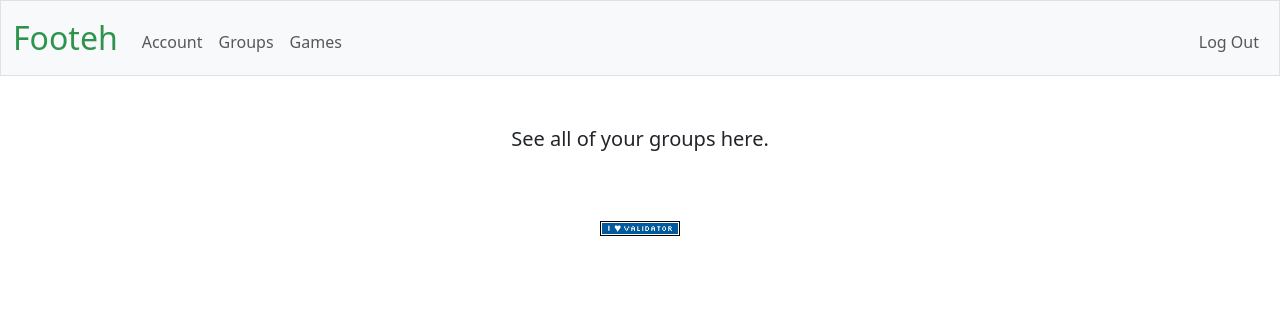
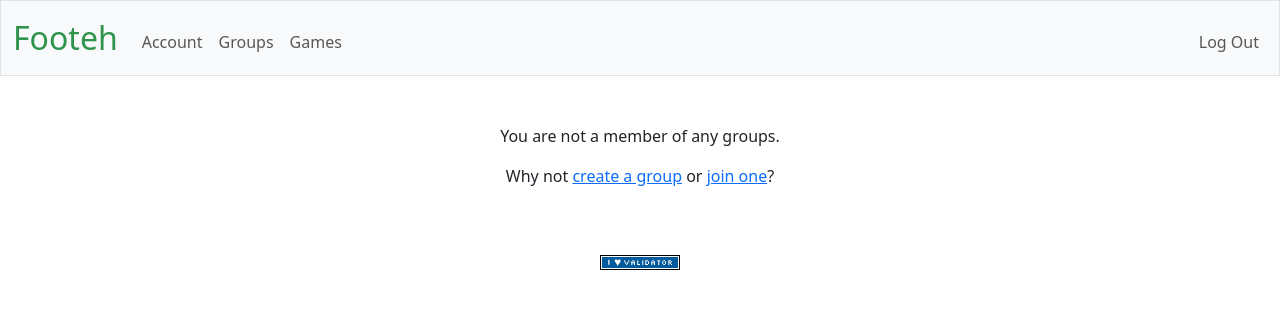
Before and after one commit to FloatingBrioche/footeh, a Flask app: page /groups in a window 1280 px wide. Shown: the top 336 px of the page. Run offline with Flask 3, Linux system fonts and the light colour scheme; the visitor is signed in with stand-in values (Sample User, id 1); parts of the project's set-up code (start-up, migrations or seed data) failed here and were passed over.

Commit message:
update git ignore

```diff
--- a/app/db/input.py
+++ b/app/db/input.py
@@ -10,6 +10,7 @@ def add_user(user):
 
 def add_group(group: Group, user_id):
     db.session.add(group)
+    db.session.commit()
     new_membership = Membership(
         user_id=user_id,
         group_id=group.id,
--- a/app/db/output.py
+++ b/app/db/output.py
@@ -1,4 +1,4 @@
-from app import db
+from app import db, app
 from app.db.models import Group, Membership, User
 
 
@@ -10,6 +10,7 @@ def get_user(email: str):
 
 
 def get_groups(user_id):
+    app.logger.info("Fetching groups for user ID: %d", user_id)
     stmt = (
         db.select(Group.__table__, Membership.role)
         .join(Membership, Group.id == Membership.group_id)
@@ -19,5 +20,6 @@ def get_groups(user_id):
             Group.status == "active",
         )
     )
-    users_groups = db.session.execute(stmt).scalars().all()
+    users_groups = db.session.execute(stmt).all()
+    app.logger.info("Fetched %d groups for user ID: %d", len(users_groups), user_id)
     return users_groups
--- a/app/routes/account.py
+++ b/app/routes/account.py
@@ -2,8 +2,8 @@ from werkzeug.security import check_password_hash
 from flask import render_template, redirect, session, request
 
 from app import app
-from utils.decorators import login_required, validate_form
-from utils.validators import Registration
+from app.utils.decorators import login_required, validate_form
+from app.utils.validators import Registration
 from app.db.models import User
 from app.db.input import add_user
 from app.db.output import get_user
--- a/app/routes/games.py
+++ b/app/routes/games.py
@@ -1,7 +1,7 @@
 from flask import render_template, redirect, session, request
 
 from app import app, db
-from utils.decorators import login_required, validate_form
+from app.utils.decorators import login_required, validate_form
 from app.db.models import User, Group, Membership, League, Game, Appearance
 
 
--- a/app/routes/groups.py
+++ b/app/routes/groups.py
@@ -1,8 +1,8 @@
 from flask import render_template, redirect, session, request
 
 from app import app
-from utils.decorators import login_required, validate_form
-from utils.validators import NewGroup
+from app.utils.decorators import login_required, validate_form
+from app.utils.validators import NewGroup
 from app.db.models import Group
 from app.db.input import add_group
 from app.db.output import get_groups
@@ -35,13 +35,13 @@ def groups_post(new_group_data: NewGroup):
     return redirect("/groups")
 
 
-@app.get("/groups/new")
+@app.get("/groups/create")
 @login_required
-def groups_new_get():
-    render_template("group_new.html")
+def groups_create_get():
+    return render_template("groups_create.html")
 
 
 @app.get("/groups/join")
 @login_required
 def groups_join_get():
-    render_template("group_join.html")
+    return render_template("groups_join.html")
--- a/utils/aux_functions.py
+++ b/app/utils/aux_functions.py
@@ -1,4 +1,5 @@
 from wonderwords import RandomWord
+from sqlalchemy import text
 
 rw = RandomWord()
 
@@ -14,5 +15,5 @@ def generate_join_code():
 
 
 def is_jcode_unique(join_code: str, db) -> bool:
-    current_join_codes = db.session.execute("SELECT join_code FROM groups")
+    current_join_codes = db.session.execute(text("SELECT join_code FROM groups"))
     return join_code not in current_join_codes
--- a/utils/validators.py
+++ b/app/utils/validators.py
@@ -5,7 +5,7 @@ from datetime import time
 from pydantic import BaseModel, Field, model_validator, ConfigDict, computed_field
 from werkzeug.security import generate_password_hash
 
-from utils.aux_functions import generate_join_code, is_jcode_unique
+from app.utils.aux_functions import generate_join_code, is_jcode_unique
 
 
 class Registration(BaseModel):
@@ -43,7 +43,7 @@ class NewGroup(BaseModel):
     game_day: str = Field(
         pattern=r"^(Monday|Tuesday|Wednesday|Thursday|Friday|Saturday|Sunday)$"
     )
-    game_time: time = Field(pattern=r"^\d{2}:\d{2}$")  # HH:MM format
+    game_time: time
     game_cost: Decimal = Field(ge=0)
     min_players: int | None = Field(ge=1)
     max_players: int | None = Field(ge=1)
--- a/templates/groups.html
+++ b/templates/groups.html
@@ -5,5 +5,18 @@
 {% endblock %}
 
 {% block main %}
-<p class="lead">See all of your groups here.</p>
+
+{% if groups %}
+    {% for group in groups %}
+        <div class="card">
+            <div class="card-body">
+                <h5 class="card-title">{{ group.name }}</h5>
+            </div>
+        </div>
+    {% endfor %}
+{% else %}
+    <p>You are not a member of any groups.</p>
+    <p>Why not <a href="/groups/create">create a group</a> or <a href="/groups/join">join one</a>?</p>
+{% endif %}
+
 {% endblock %}
```
Also changed, not shown: tests/test_aux_functions.py (+1 -1 lines), tests/test_validators.py (+1 -1 lines), app/utils/__init__.py (added), app/utils/decorators.py (renamed from utils/decorators.py), templates/groups_create.html (renamed from templates/groups_new.html), 1 other file.
